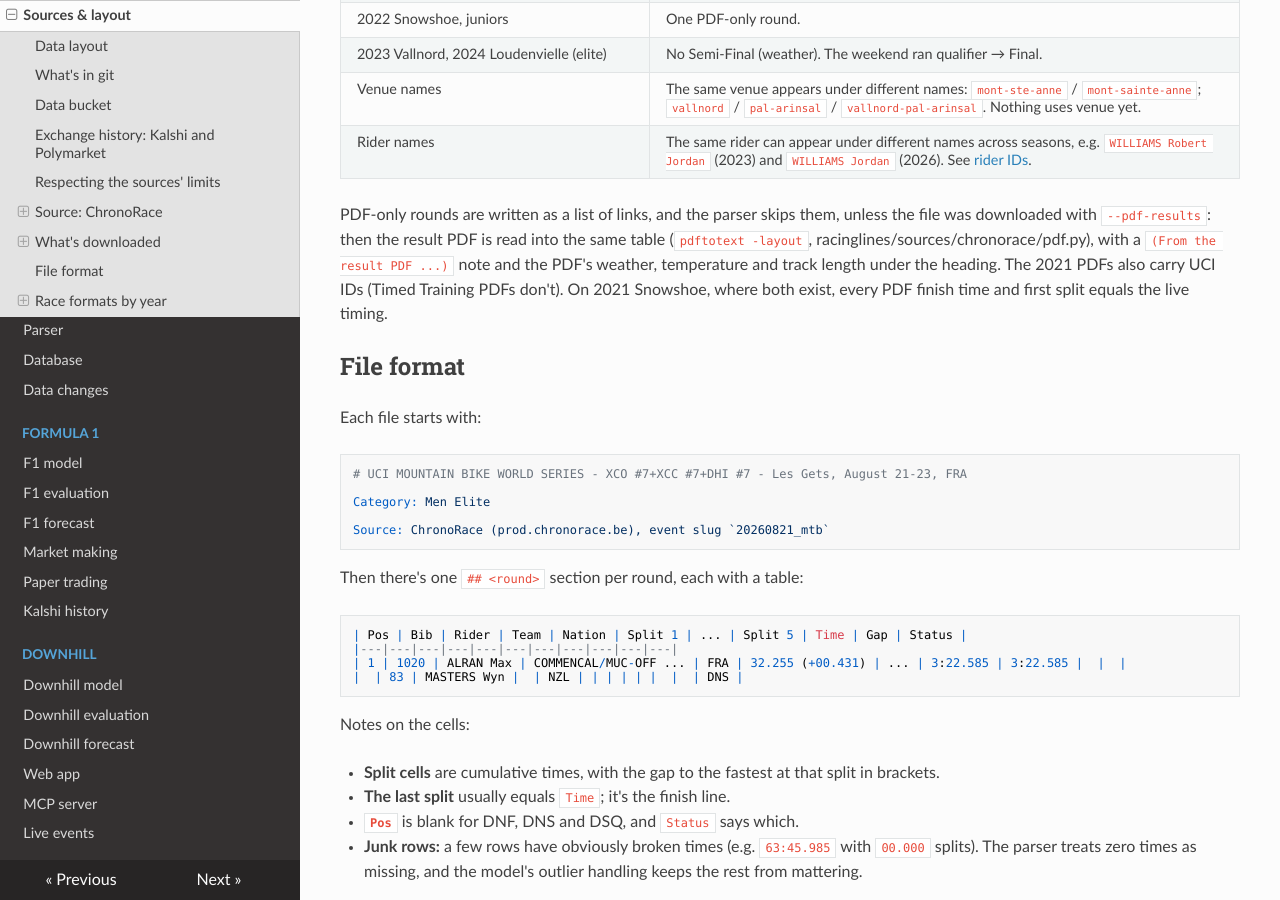
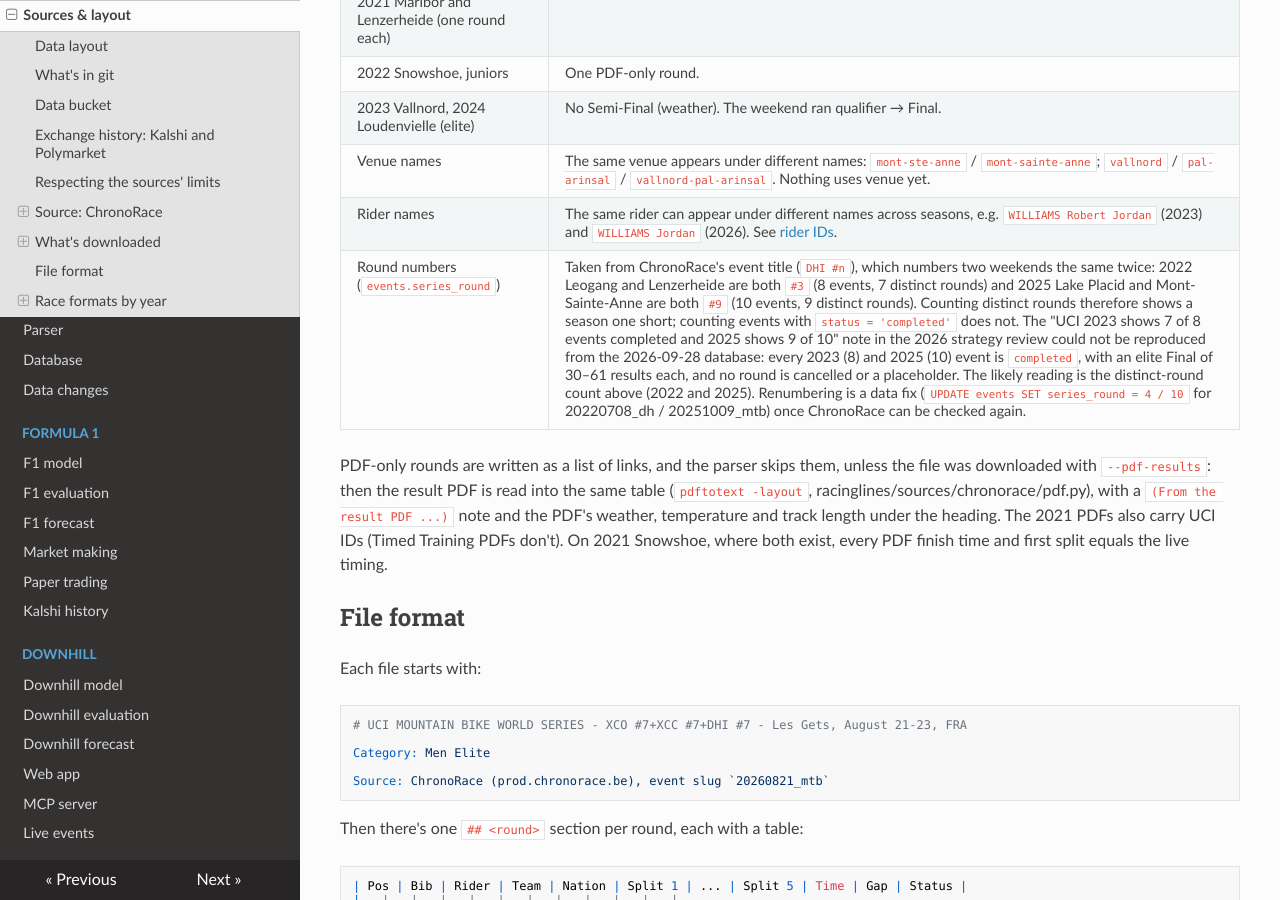
Before and after one commit to lalligagger/racinglines-public, an MkDocs documentation site: the page built from docs/data.md, in a window 1280 px wide and 900 px high, scrolled down 6442 px. Built offline with MkDocs 1.6.1, drawn with Linux system fonts in a browser that asks for light colours; nearby versions of some CDN libraries.

Commit message:
docs: known gap for the "incomplete" UCI seasons (round numbers, not results)
Every 2023 and 2025 UCI event is completed with an elite Final; the one-short
counts come from ChronoRace's titles numbering two weekends the same (2022 #3,
2025 #9), so distinct rounds run one short of events.

Co-Authored-By: Claude Fable 5.1 <noreply@anthropic.com>
Claude-Session: https://claude.ai/code/session_01TpUSYV561H7skpgPmptGWB

```diff
--- a/docs/data.md
+++ b/docs/data.md
@@ -252,6 +252,7 @@ them in a training run**.
 | 2023 Vallnord, 2024 Loudenvielle (elite) | No Semi-Final (weather). The weekend ran qualifier → Final. |
 | Venue names | The same venue appears under different names: `mont-ste-anne` / `mont-sainte-anne`; `vallnord` / `pal-arinsal` / `vallnord-pal-arinsal`. Nothing uses venue yet. |
 | Rider names | The same rider can appear under different names across seasons, e.g. `WILLIAMS Robert Jordan` (2023) and `WILLIAMS Jordan` (2026). See [rider IDs](parser.md#rider-ids). |
+| Round numbers (`events.series_round`) | Taken from ChronoRace's event title (`DHI #n`), which numbers two weekends the same twice: 2022 Leogang and Lenzerheide are both `#3` (8 events, 7 distinct rounds) and 2025 Lake Placid and Mont-Sainte-Anne are both `#9` (10 events, 9 distinct rounds). Counting distinct rounds therefore shows a season one short; counting events with `status = 'completed'` does not. The "UCI 2023 shows 7 of 8 events completed and 2025 shows 9 of 10" note in the 2026 strategy review could not be reproduced from the 2026-09-28 database: every 2023 (8) and 2025 (10) event is `completed`, with an elite Final of 30–61 results each, and no round is cancelled or a placeholder. The likely reading is the distinct-round count above (2022 and 2025). Renumbering is a data fix (`UPDATE events SET series_round = 4 / 10` for 20220708_dh / 20251009_mtb) once ChronoRace can be checked again. |
 
 PDF-only rounds are written as a list of links, and the parser skips them, unless the file was
 downloaded with `--pdf-results`: then the result PDF is read into the same table (`pdftotext -layout`,
```
